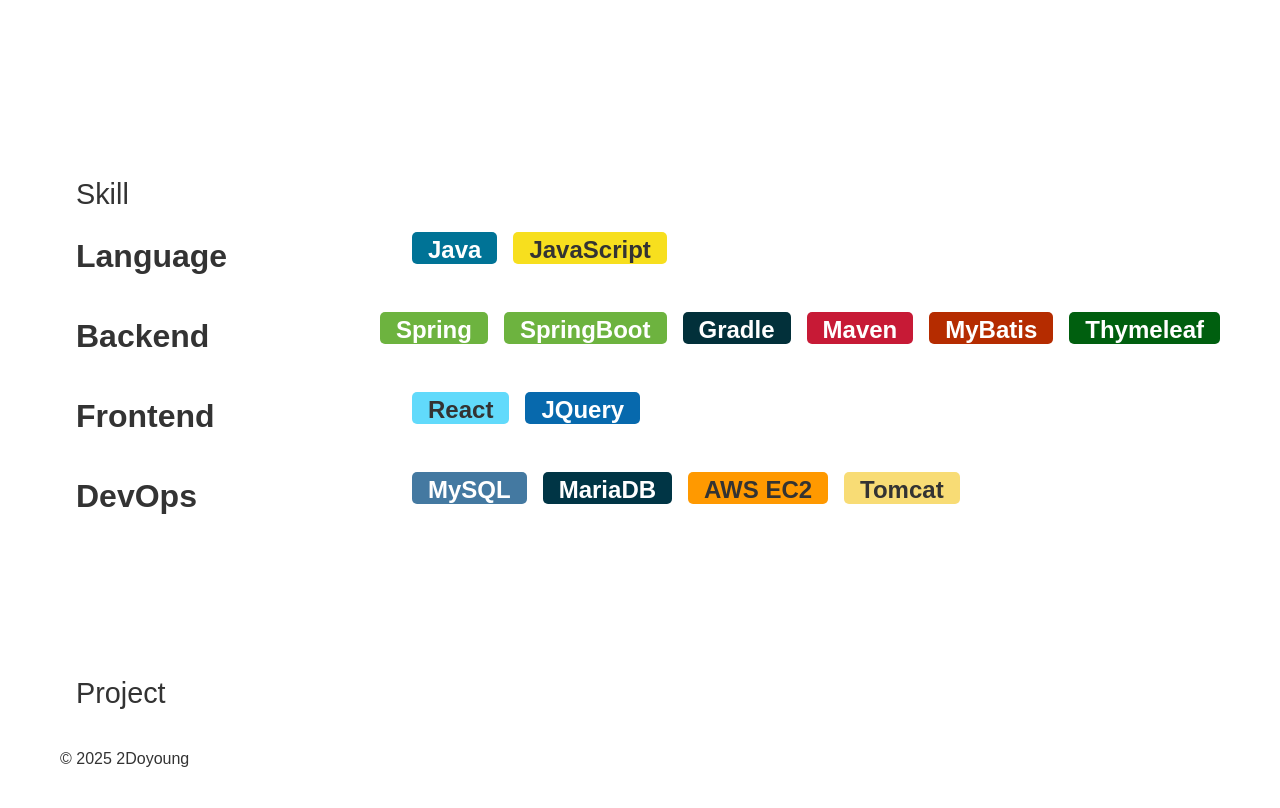
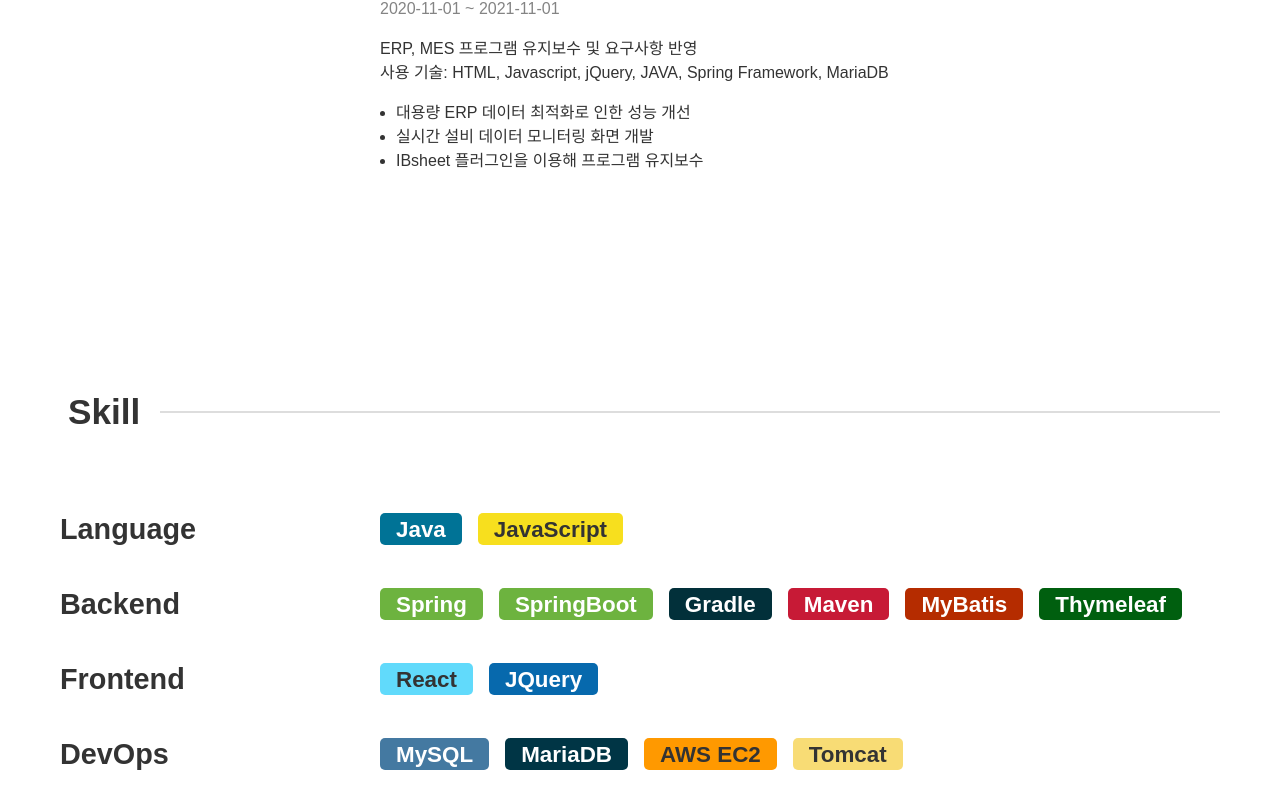
Before and after one commit to 2Doyoung/2Doyoung.github.io, a React (Create React App) app in the folder 2doyoung-github-io/: page / in a window 1280 px wide. Shown: the part 1896-2704 px from the top of the page. Before the commit the page ends 2683 px from the top, so only its background shows below. Built offline with nearby package versions, Linux system fonts and the light colour scheme.

Commit message:
title style

```diff
--- a/2doyoung-github-io/src/components/Section.js
+++ b/2doyoung-github-io/src/components/Section.js
@@ -1,21 +1,46 @@
 import React from 'react';
 import styled from 'styled-components';
 
-const SectionStyled = styled.div`
-    margin-left: 1rem;
+const SectionWrap = styled.section`
+  display: flex;
+  flex-direction: column;
+  gap: 40px;
 `;
 
-const SectionTitleStyled = styled.div`
-    font-size: 1.8rem;
-    margin-bottom: 1rem;
+const TitleWrap = styled.div`
+  display: flex;
+  align-items: center;
+  gap: 20px;
+`;
+
+const Title = styled.h2`
+  font-size: 2.2rem;
+  font-weight: 700;
+  white-space: nowrap;
+  margin-left: 0.5rem;
+`;
+
+const Divider = styled.div`
+  flex-grow: 1;
+  height: 2px;
+  background-color: #ddd;
+`;
+
+const ContentWrap = styled.div`
+
 `;
 
 function Section(props) {
   return (
-    <SectionStyled id={props.id}>
-      <SectionTitleStyled>{props.title}</SectionTitleStyled>
-      {props.children}
-    </SectionStyled>
+    <SectionWrap id={props.id}>
+      <TitleWrap>
+        <Title>{props.title}</Title>
+        <Divider />
+      </TitleWrap>
+      <ContentWrap>
+        {props.children}
+      </ContentWrap>
+    </SectionWrap>
   );
 }
 
--- a/2doyoung-github-io/src/components/sections/Skill.js
+++ b/2doyoung-github-io/src/components/sections/Skill.js
@@ -6,19 +6,20 @@
 `;
 
 const SkillTitleStyled = styled.div`
-    font-size: 2rem;
+    font-size: 1.8rem;
     font-weight: 600;
     width: 20rem;
     margin-bottom: 2rem;
 `;
 
 const SkillListStyled = styled.div`
-    margin-left: 1rem;
-    font-size: 1.5rem;
+    margin-right: 1rem;
+    font-size: 1.4rem;
     height: 2rem;
     padding: 0rem 1rem;
     border-radius: 5px;
     font-weight: 700;
+    margin-top: 0.3rem;
 `;
 
 const skillList = [
```
